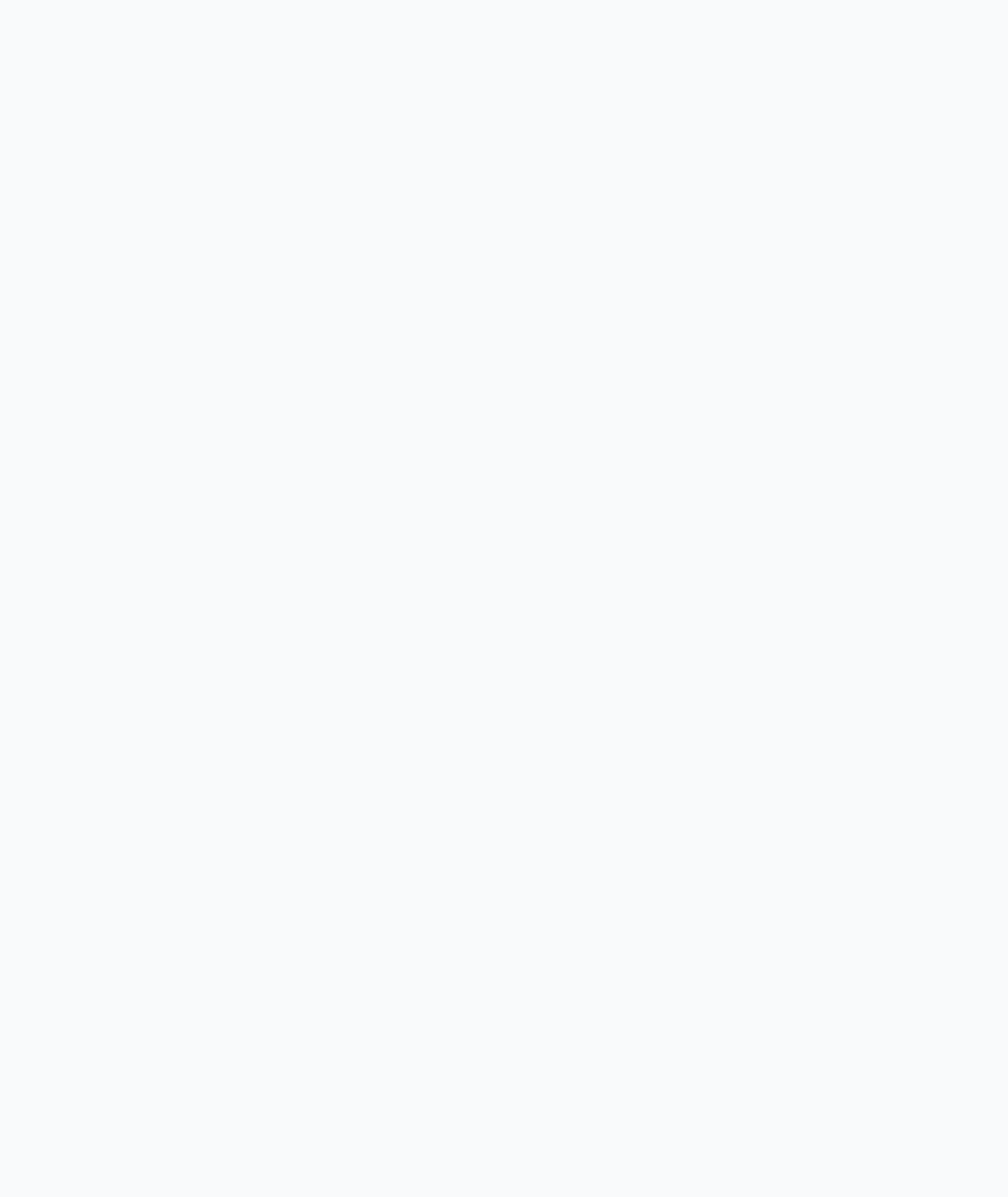
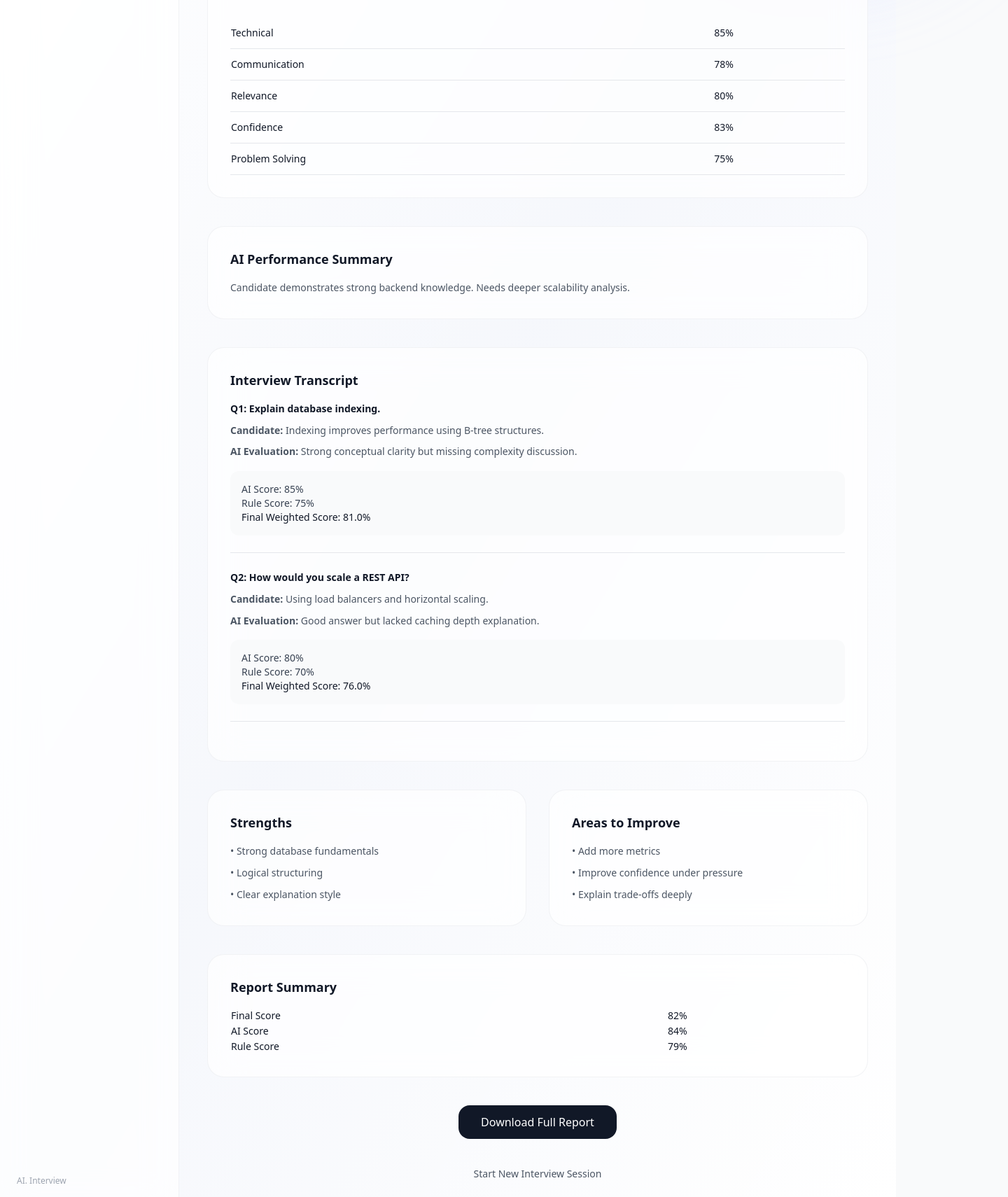
Before and after one commit to Yash-Rajbhoj2001/ai-interview-frontend, a React (Vite) app: page /reports/1 in a window 1280 px wide. Before the commit this address had no page. Shown: the part 370-2080 px from the top of the page at 70% size, 1440 px wide, since content can reach past the window. Before the commit the page ends 800 px from the top, so only its background shows below. Built offline with nearby package versions, Linux system fonts and the light colour scheme.

Commit message:
feat: Design Report Module

```diff
--- a/src/App.jsx
+++ b/src/App.jsx
@@ -14,6 +14,7 @@ import Dashboard from "./pages/app/Dashboard";
 import JobDescriptions from "./pages/app/JobDescriptions";
 import Interviews from "./pages/app/Interviews";
 import Reports from "./pages/app/Reports";
+import ReportDetail from "./pages/app/ReportDetail";
 import Subscription from "./pages/app/Subscription";
 
 function ScrollToTop() {
@@ -51,6 +52,7 @@ function App() {
             <Route path="/job-descriptions" element={<JobDescriptions />} />
             <Route path="/interviews" element={<Interviews />} />
             <Route path="/reports" element={<Reports />} />
+            <Route path="/reports/:sessionId" element={<ReportDetail />} />
             <Route path="/subscription" element={<Subscription />} />
           </Route>
 
--- /dev/null
+++ b/src/pages/app/ReportDetail.jsx
@@ -0,0 +1,220 @@
+import { useParams, Link } from "react-router-dom";
+
+function ReportDetail() {
+  const { id } = useParams();
+
+  // -----------------------------
+  // Mock Data (Replace with API)
+  // -----------------------------
+  const report = {
+    role: "Backend Developer",
+    session_id: id,
+    date: "27 Feb 2026",
+    duration: "18 mins",
+    final_score: 82,
+    ai_score: 84,
+    rule_score: 79,
+    technical: 85,
+    communication: 78,
+    relevance: 80,
+    confidence: 83,
+    problem_solving: 75,
+    summary:
+      "Candidate demonstrates strong backend knowledge. Needs deeper scalability analysis.",
+    strengths: [
+      "Strong database fundamentals",
+      "Logical structuring",
+      "Clear explanation style",
+    ],
+    improvements: [
+      "Add more metrics",
+      "Improve confidence under pressure",
+      "Explain trade-offs deeply",
+    ],
+    transcript: [
+      {
+        question: "Explain database indexing.",
+        candidate:
+          "Indexing improves performance using B-tree structures.",
+        ai_evaluation:
+          "Strong conceptual clarity but missing complexity discussion.",
+        ai_score: 85,
+        rule_score: 75,
+      },
+      {
+        question: "How would you scale a REST API?",
+        candidate:
+          "Using load balancers and horizontal scaling.",
+        ai_evaluation:
+          "Good answer but lacked caching depth explanation.",
+        ai_score: 80,
+        rule_score: 70,
+      },
+    ],
+  };
+
+  return (
+    <div className="max-w-7xl mx-auto space-y-10">
+
+      {/* ================= OVERVIEW ================= */}
+      <div className="bg-white/70 backdrop-blur-xl rounded-3xl p-10 border border-gray-200/50">
+        <h2 className="text-3xl font-semibold text-gray-900">
+          {report.role} Interview Report
+        </h2>
+        <p className="text-gray-500 mt-2">
+          Session: {report.session_id} • {report.date} • {report.duration}
+        </p>
+      </div>
+
+      {/* ================= MULTI FACTOR SCORE ================= */}
+      <ScoreTable report={report} />
+
+      {/* ================= AI SUMMARY ================= */}
+      <Card title="AI Performance Summary">
+        {report.summary}
+      </Card>
+
+      {/* ================= TRANSCRIPT ================= */}
+      <Card title="Interview Transcript">
+        {report.transcript.map((item, index) => {
+          const weighted =
+            (item.ai_score * 0.6 + item.rule_score * 0.4).toFixed(1);
+
+          return (
+            <div key={index} className="border-b border-gray-200 pb-6 mb-6">
+
+              <p className="font-semibold text-gray-900">
+                Q{index + 1}: {item.question}
+              </p>
+
+              <p className="mt-2 text-gray-600">
+                <strong>Candidate:</strong> {item.candidate}
+              </p>
+
+              <p className="mt-2 text-gray-600">
+                <strong>AI Evaluation:</strong> {item.ai_evaluation}
+              </p>
+
+              <div className="mt-4 bg-gray-50 p-4 rounded-xl">
+                <p className="text-sm text-gray-700">
+                  AI Score: {item.ai_score}%
+                </p>
+                <p className="text-sm text-gray-700">
+                  Rule Score: {item.rule_score}%
+                </p>
+                <p className="text-sm font-medium text-gray-900">
+                  Final Weighted Score: {weighted}%
+                </p>
+              </div>
+
+            </div>
+          );
+        })}
+      </Card>
+
+      {/* ================= STRENGTH & IMPROVEMENT ================= */}
+      <div className="grid md:grid-cols-2 gap-8">
+        <Card title="Strengths">
+          <ul className="space-y-2">
+            {report.strengths.map((s, i) => (
+              <li key={i}>• {s}</li>
+            ))}
+          </ul>
+        </Card>
+
+        <Card title="Areas to Improve">
+          <ul className="space-y-2">
+            {report.improvements.map((s, i) => (
+              <li key={i}>• {s}</li>
+            ))}
+          </ul>
+        </Card>
+      </div>
+
+      {/* ================= SUMMARY TABLE ================= */}
+      <div className="bg-white/70 backdrop-blur-xl rounded-3xl border border-gray-200/50 p-8">
+        <h3 className="text-lg font-semibold text-gray-900 mb-4">
+          Report Summary
+        </h3>
+
+        <table className="w-full text-sm">
+          <tbody>
+            <tr>
+              <td>Final Score</td>
+              <td>{report.final_score}%</td>
+            </tr>
+            <tr>
+              <td>AI Score</td>
+              <td>{report.ai_score}%</td>
+            </tr>
+            <tr>
+              <td>Rule Score</td>
+              <td>{report.rule_score}%</td>
+            </tr>
+          </tbody>
+        </table>
+      </div>
+
+      {/* ================= DOWNLOAD ================= */}
+      <div className="flex justify-center">
+        <button className="px-8 py-3 rounded-2xl bg-gray-900 text-white hover:bg-black transition">
+          Download Full Report
+        </button>
+      </div>
+
+      <div className="flex justify-center">
+        <Link
+          to="/interviews"
+          className="text-sm text-gray-600 hover:text-black"
+        >
+          Start New Interview Session
+        </Link>
+      </div>
+
+    </div>
+  );
+}
+
+function ScoreTable({ report }) {
+  const items = [
+    ["Technical", report.technical],
+    ["Communication", report.communication],
+    ["Relevance", report.relevance],
+    ["Confidence", report.confidence],
+    ["Problem Solving", report.problem_solving],
+  ];
+
+  return (
+    <div className="bg-white/70 backdrop-blur-xl rounded-3xl border border-gray-200/50 p-8">
+      <h3 className="text-lg font-semibold text-gray-900 mb-6">
+        Scoring Breakdown
+      </h3>
+
+      <table className="w-full text-sm">
+        <tbody>
+          {items.map(([label, value], i) => (
+            <tr key={i} className="border-b border-gray-200">
+              <td className="py-3">{label}</td>
+              <td>{value}%</td>
+            </tr>
+          ))}
+        </tbody>
+      </table>
+    </div>
+  );
+}
+
+function Card({ title, children }) {
+  return (
+    <div className="bg-white/70 backdrop-blur-xl rounded-3xl p-8 border border-gray-200/50">
+      <h3 className="text-lg font-semibold text-gray-900 mb-4">
+        {title}
+      </h3>
+      <div className="text-gray-600 text-sm leading-relaxed">
+        {children}
+      </div>
+    </div>
+  );
+}
+
+export default ReportDetail;
--- a/src/pages/app/Reports.jsx
+++ b/src/pages/app/Reports.jsx
@@ -1,5 +1,123 @@
-function Dashboard() {
-  return <div className="text-2xl font-semibold">Dashboard</div>;
+import { useState } from "react";
+import { Link } from "react-router-dom";
+
+function Reports() {
+
+  // -----------------------------
+  // Mock Data (Replace with API)
+  // -----------------------------
+  const reports = [
+    {
+      id: "1",
+      role: "Backend Developer",
+      final_score: 82,
+      ai_score: 84,
+      rule_score: 79,
+      duration: "18 mins",
+      date: "27 Feb 2026",
+    },
+    {
+      id: "2",
+      role: "Frontend Developer",
+      final_score: 76,
+      ai_score: 80,
+      rule_score: 72,
+      duration: "22 mins",
+      date: "20 Feb 2026",
+    },
+  ];
+
+  // -----------------------------
+  // KPI Calculations
+  // -----------------------------
+  const totalInterviews = reports.length;
+  const avgScore =
+    reports.reduce((acc, r) => acc + r.final_score, 0) /
+    reports.length;
+
+  const bestScore = Math.max(...reports.map((r) => r.final_score));
+
+  return (
+    <div className="max-w-7xl mx-auto space-y-10">
+
+      {/* ================= KPI SECTION ================= */}
+      <div className="grid md:grid-cols-3 gap-6">
+
+        <KPI title="Total Interviews" value={totalInterviews} />
+
+        <KPI title="Average Score" value={`${avgScore.toFixed(1)}%`} />
+
+        <KPI title="Best Score" value={`${bestScore}%`} />
+
+      </div>
+
+      {/* ================= REPORT TABLE ================= */}
+      <div className="bg-white/70 backdrop-blur-xl rounded-3xl border border-gray-200/50 overflow-hidden">
+        <div className="p-8">
+          <h2 className="text-2xl font-semibold text-gray-900">
+            Interview Reports
+          </h2>
+        </div>
+
+        <table className="w-full text-left text-sm">
+          <thead className="bg-gray-50 text-gray-600">
+            <tr>
+              <th className="p-6">Role</th>
+              <th>Final</th>
+              <th>AI</th>
+              <th>Rule</th>
+              <th>Duration</th>
+              <th>Date</th>
+              <th></th>
+            </tr>
+          </thead>
+          <tbody>
+            {reports.map((report) => (
+              <tr key={report.id} className="border-t border-gray-200">
+                <td className="p-6 font-medium text-gray-900">
+                  {report.role}
+                </td>
+                <td>{report.final_score}%</td>
+                <td>{report.ai_score}%</td>
+                <td>{report.rule_score}%</td>
+                <td>{report.duration}</td>
+                <td className="text-gray-500">{report.date}</td>
+                <td className="pr-6 text-right">
+                  <Link
+                    to={`/reports/${report.id}`}
+                    className="px-4 py-2 rounded-xl bg-gray-900 text-white hover:bg-black transition"
+                  >
+                    View Full Report
+                  </Link>
+                </td>
+              </tr>
+            ))}
+          </tbody>
+        </table>
+      </div>
+
+      {/* ================= START NEW INTERVIEW ================= */}
+      <div className="flex justify-center">
+        <Link
+          to="/interviews"
+          className="px-8 py-3 rounded-2xl bg-gray-900 text-white hover:bg-black transition"
+        >
+          Start New Interview Session
+        </Link>
+      </div>
+    </div>
+  );
 }
 
-export default Dashboard;
+function KPI({ title, value }) {
+  return (
+    <div className="bg-white/80 backdrop-blur-xl rounded-3xl p-8 border border-gray-200/50 text-center">
+      <p className="text-sm text-gray-500">{title}</p>
+      <h3 className="text-3xl font-bold text-gray-900 mt-2">
+        {value}
+      </h3>
+    </div>
+  );
+}
+
+export default Reports;
```
